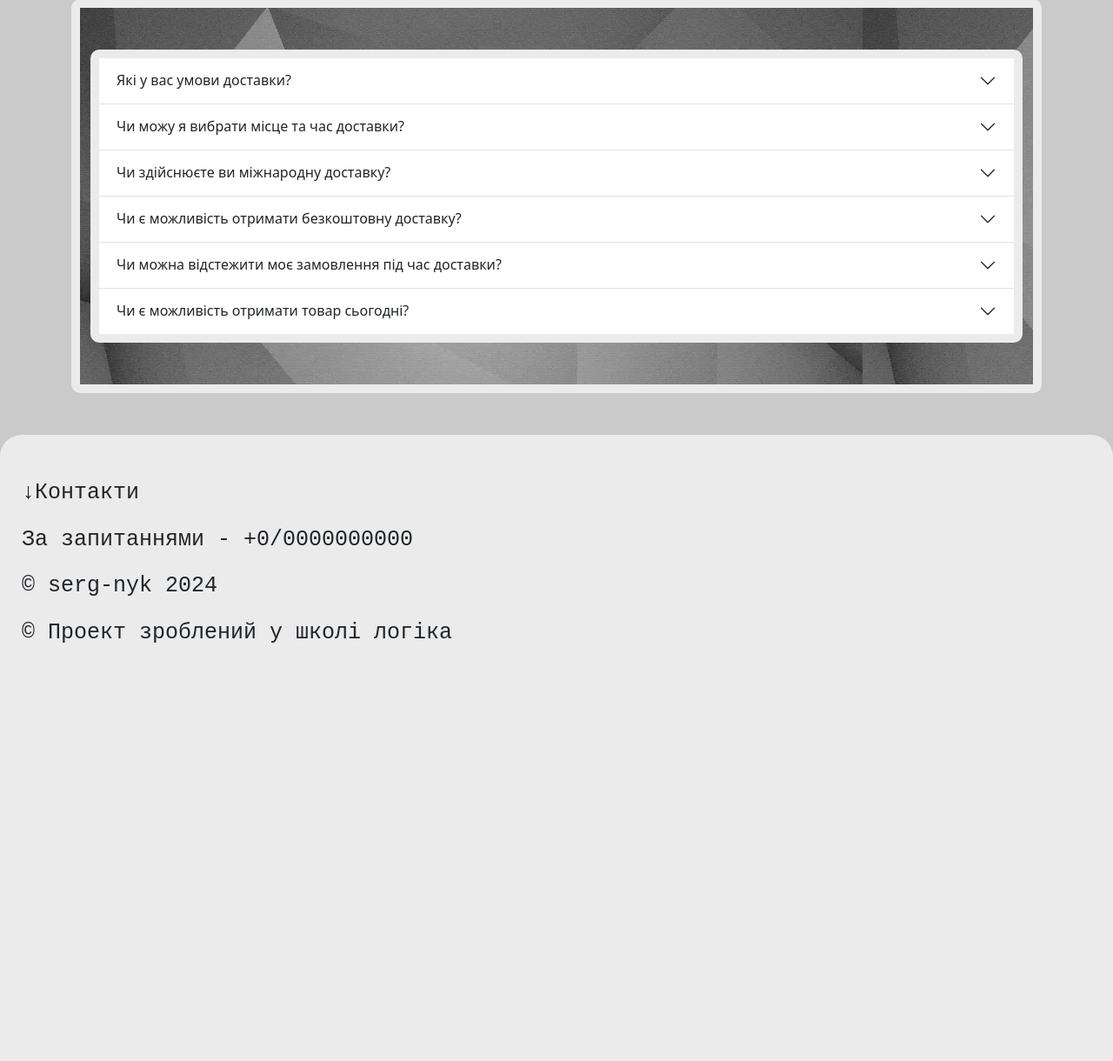
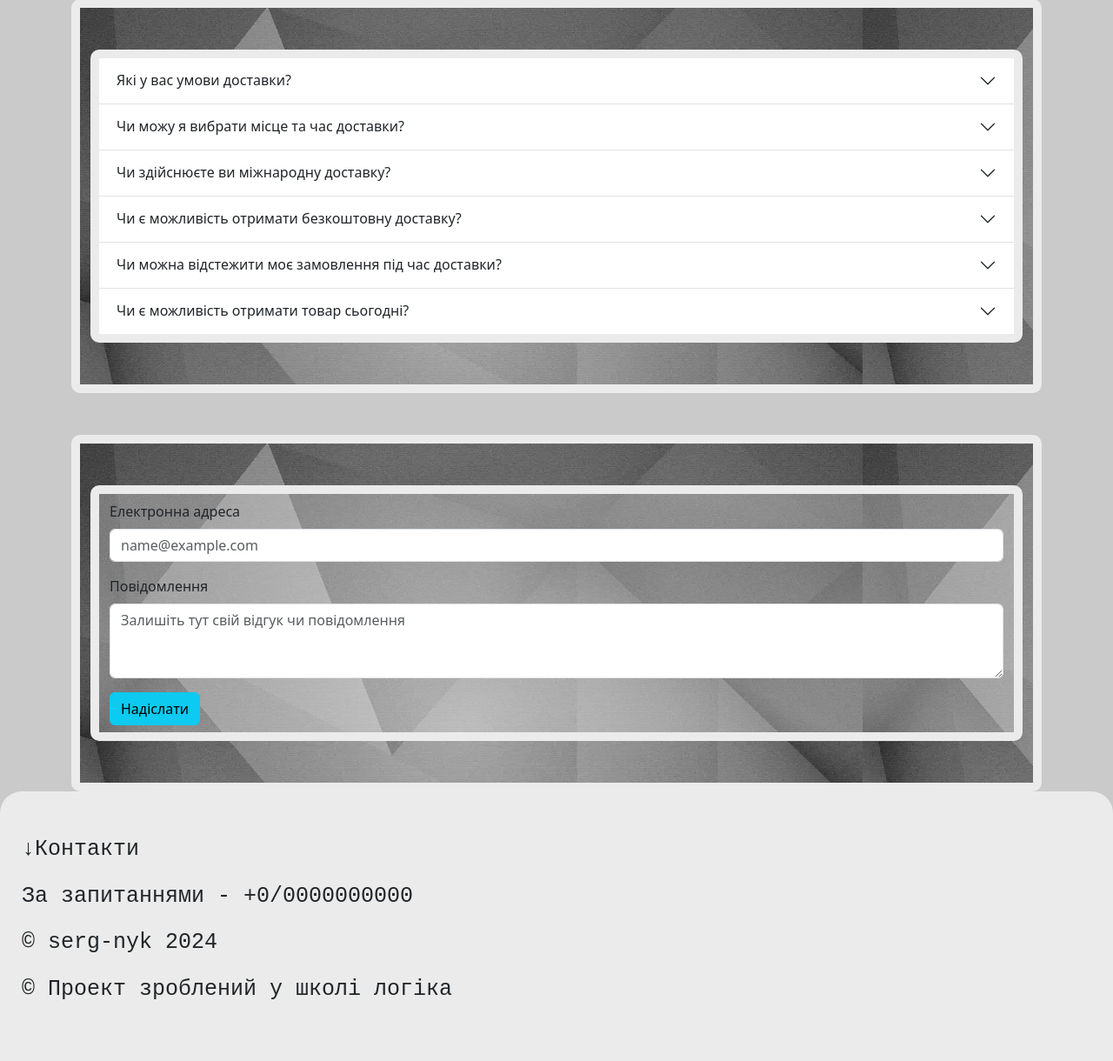
Before and after one commit to sergiynyk/clothes-shop-web-site, a Flask app: page /support in a window 1280 px wide. Shown: the part 123-1343 px from the top of the page at 87% size. Before the commit the page ends 862 px from the top, so only its background shows below. Run offline with Flask 3, Linux system fonts and the light colour scheme; data comes from the database, SQL or seed files in the repository.

Commit message:
Add files via upload

```diff
--- a/templates/product.html
+++ b/templates/product.html
@@ -39,7 +39,7 @@
         <div class="container py-2">
           <div class="container">
             <a href="{{ url_for('order', product_id = product[0]) }}">
-              <button type="button" class="btn btn-primary small-outline">
+              <button type="button" class="btn btn-success small-outline">
                 Замовити
               </button>
             </a>
--- a/templates/shop_post_card.html
+++ b/templates/shop_post_card.html
@@ -6,11 +6,11 @@
   />
   <div class="card-body">
     <h5 class="card-title">{{product[1]}}</h5>
-    <h3 class="card-text">{{product[7]}}</h3>
+    <h6 class="card-text">{{categories[product[5]-1][1]}}</h6>
     <p class="card-text">{{product[6]}} ₴</p>
     <a
       href="{{ url_for('product', product_id = product[0]) }}"
-      class="btn btn-primary"
+      class="btn btn-warning"
       >Купити</a
     >
   </div>
--- a/templates/support.html
+++ b/templates/support.html
@@ -162,4 +162,37 @@
     </div>
   </div>
 </div>
+<div class="container">
+  <div
+    class="container product-img py-5"
+    style="background-image: url('/static/img/background.jpg')"
+  >
+    <div class="container product-img py-2" style="background-color: #ebebeb50">
+      <div class="mb-3">
+        <label for="exampleFormControlInput1" class="form-label"
+          >Електронна адреса</label
+        >
+        <input
+          type="email"
+          class="form-control"
+          id="exampleFormControlInput1"
+          placeholder="name@example.com"
+          required
+        />
+      </div>
+      <div class="mb-3">
+        <label for="exampleFormControlTextarea1" class="form-label"
+          >Повідомлення</label
+        >
+        <textarea
+          class="form-control"
+          id="exampleFormControlTextarea1"
+          rows="3"
+          placeholder="Залишіть тут свій відгук чи повідомлення"
+        ></textarea>
+      </div>
+      <button type="button" class="btn btn-info">Надіслати</button>
+    </div>
+  </div>
+</div>
 {% endblock content %}
```
